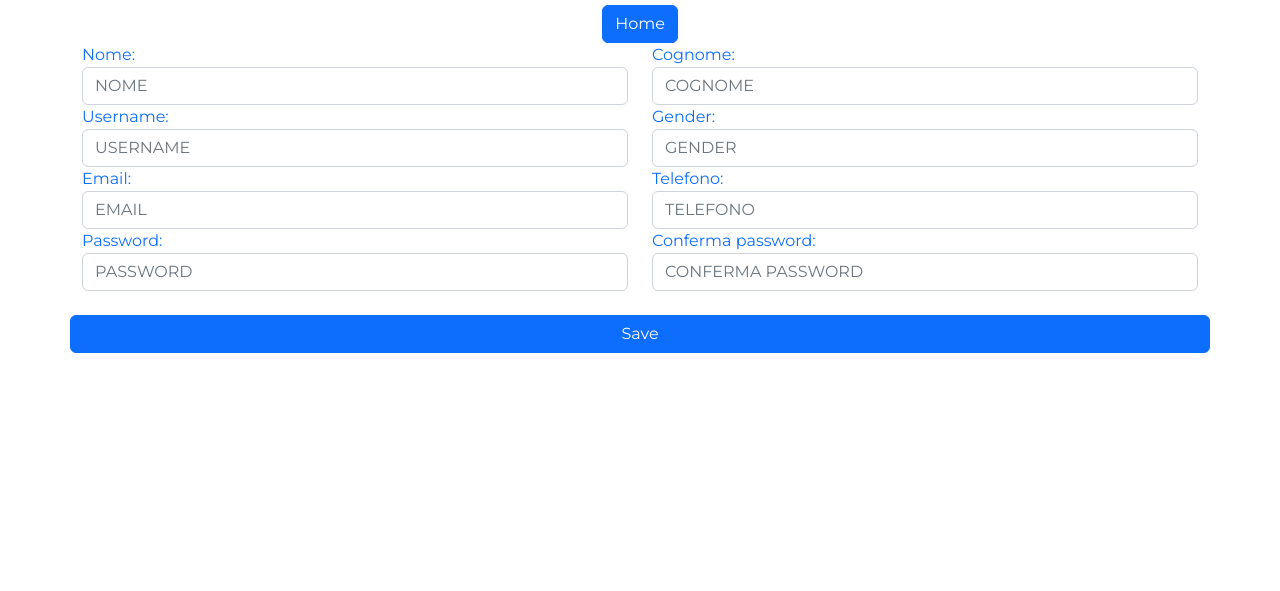
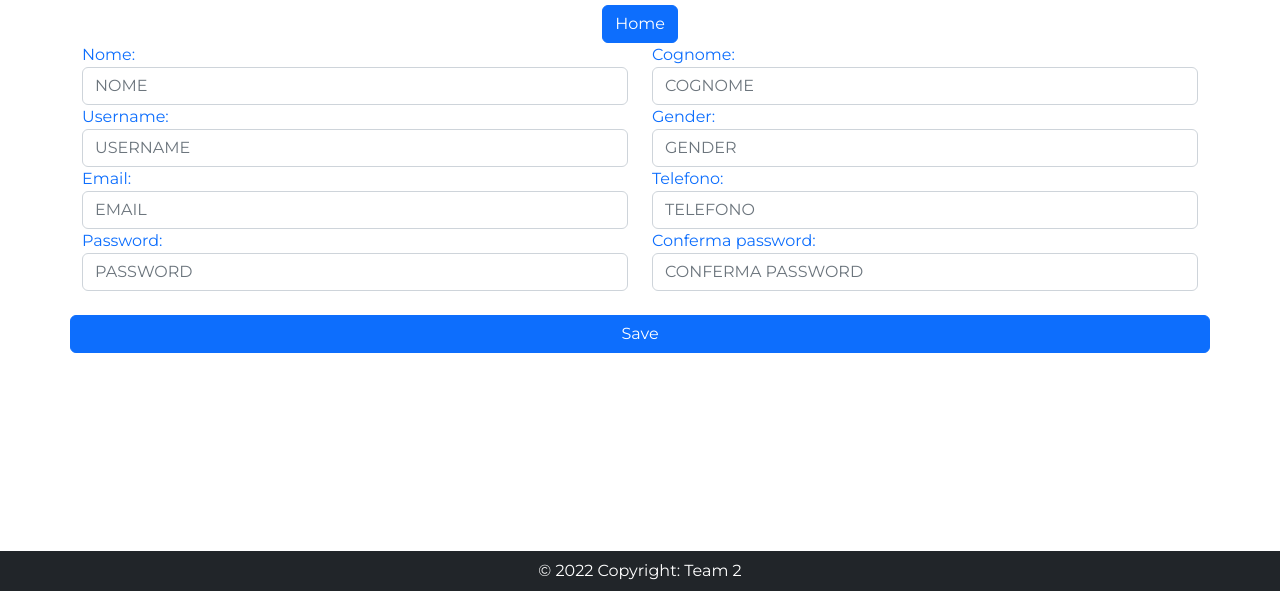
Before and after one commit to 77DDS77/BW2, a website with bundled scripts: page Project2/pages/create-newusers.html in a window 1280 px wide. Shown: the part 209-800 px from the top of the page. Built offline with nearby package versions, Linux system fonts and the light colour scheme; a script that the page names is missing.

Commit message:
footer merge

```diff
--- a/Project2/pages/create-newusers.html
+++ b/Project2/pages/create-newusers.html
@@ -72,6 +72,11 @@
                 <button class="btn btn-primary my-4" id="salva-user">Save</button>
             </div>
         </form>
+        <footer class="fixed-bottom">
+            <div class="text-center text-white p-2 bg-dark">
+                © 2022 Copyright: Team 2
+            </div>
+        </footer>
     </div>
 
 
```
Also changed, not shown: Project2/pages/create-newshops.html (+5 -0 lines), Project2/pages/index.html (+5 -0 lines), Project2/pages/login.html (+5 -0 lines), Project2/pages/modifica-shops.html (+5 -0 lines), Project2/pages/modifica-users.html (+5 -0 lines), Project2/pages/shops&users.html (+5 -1 lines).
